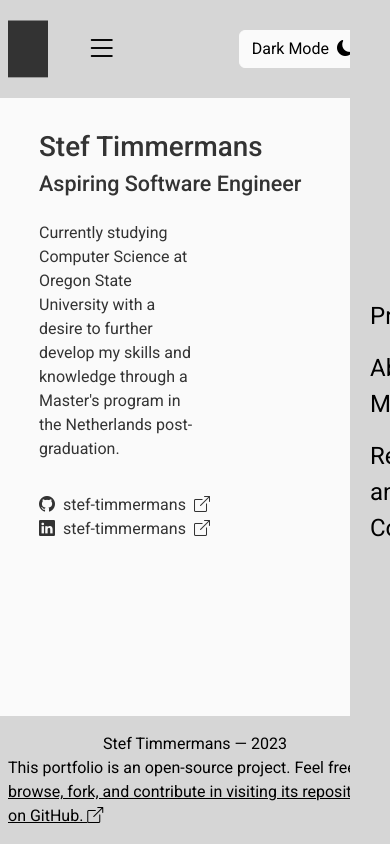
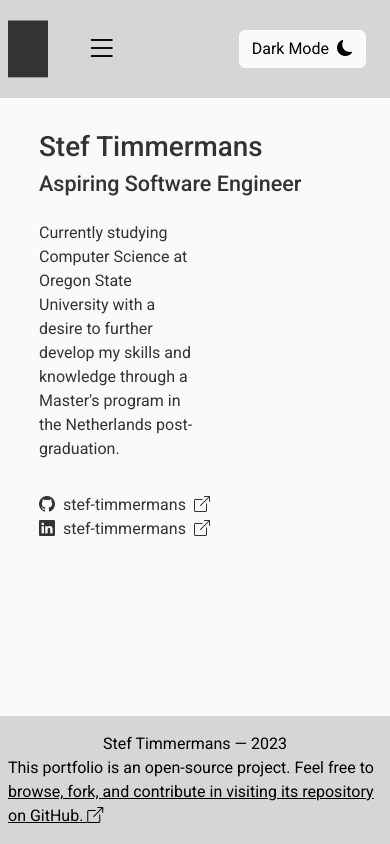
Before and after one commit to stef-timmermans/stef-timmermans.github.io, an Angular app: page / in a window 390 px wide. Built offline with nearby package versions, Linux system fonts and the light colour scheme.

Commit message:
header fix via ChatGPT using tranform:

```diff
--- a/src/app/content/header/header.component.scss
+++ b/src/app/content/header/header.component.scss
@@ -55,17 +55,18 @@ $btn-font-size: 2rem;
         top: 0;
         right: 0;
         height: 100%;
-        width: 0;
+        width: 100%;
+        transform: translateX(100%);
         overflow: hidden;
         flex-direction: column;
         gap: 1rem;
-        transition: width 0.5s ease;
+        transition: transform 0.5s ease;
         z-index: 1;
         background: var(--hd-ft-color);
         padding: 20px;
 
         &.open {
-            width: 75%;
+            transform: translateX(0);
         }
     }
 
@@ -88,6 +89,7 @@ $btn-font-size: 2rem;
         flex-direction: row;
         height: auto;
         width: auto;
+        transform: none;
     }
 
     .hamburger-btn {
```
